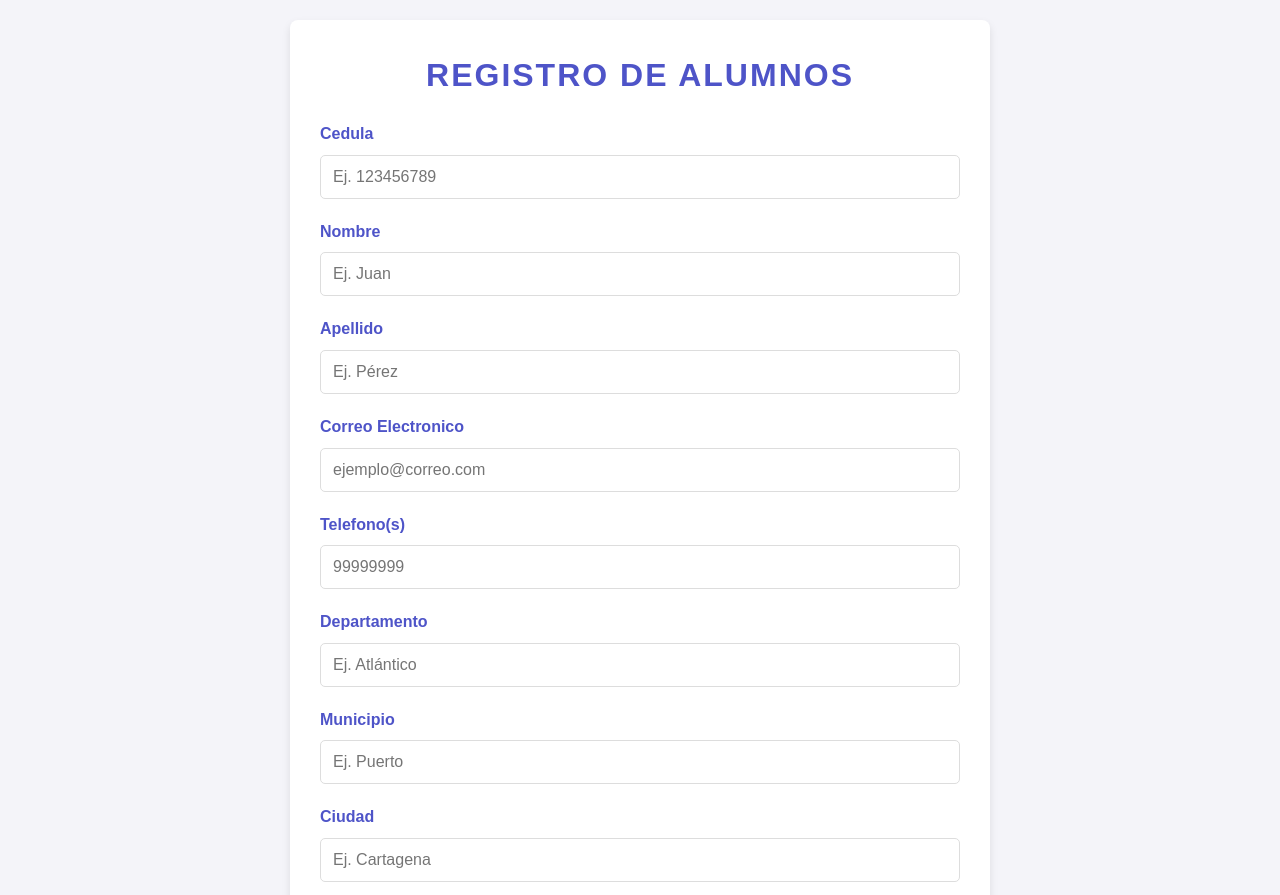
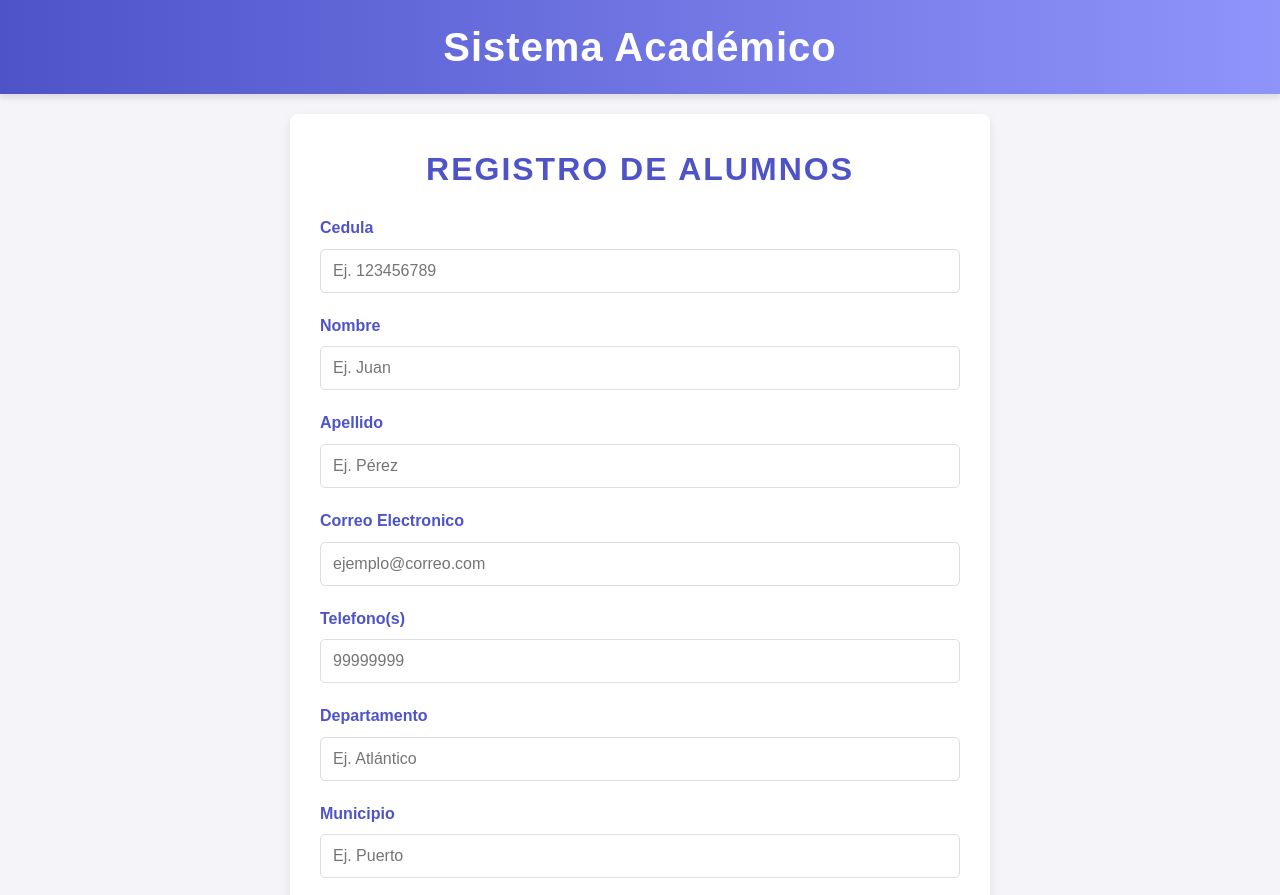
Before and after one commit to osmanvindel/control-academico-frontend, a plain HTML site: page pages/alumnos.html in a window 1280 px wide. Shown: the top 895 px of the page. Drawn offline with Linux system fonts and the light colour scheme.

Commit message:
Correccion de algunos campos

```diff
--- a/pages/alumnos.html
+++ b/pages/alumnos.html
@@ -7,6 +7,11 @@
     <link rel="stylesheet" href="../styles/inicio.css">
     <link rel="stylesheet" href="../styles/alumnos.css">
 </head>
+<header>
+    <div class="logo">
+        <h1>Sistema Académico</h1>
+    </div>
+</header>
 <body>
     <section class="gestion-form">
         <h1>Registro de Alumnos</h1>
@@ -39,10 +44,6 @@
                 <div class="form-group">
                     <label for="municipio">Municipio</label>
                     <input type="text" id="municipio" name="direccion_municipio" required placeholder="Ej. Puerto">
-                </div>
-                <div class="form-group">
-                    <label for="ciudad">Ciudad</label>
-                    <input type="text" id="ciudad" name="direccion_ciudad" required placeholder="Ej. Cartagena">
                 </div>
                 <div class="form-group">
                     <label for="barrio">Barrio/Colonia</label>
```
Also changed, not shown: pages/maestros.html (+0 -4 lines), pages/padre_familia.html (+6 -1 lines), pages/reportes.html (+4 -4 lines).
